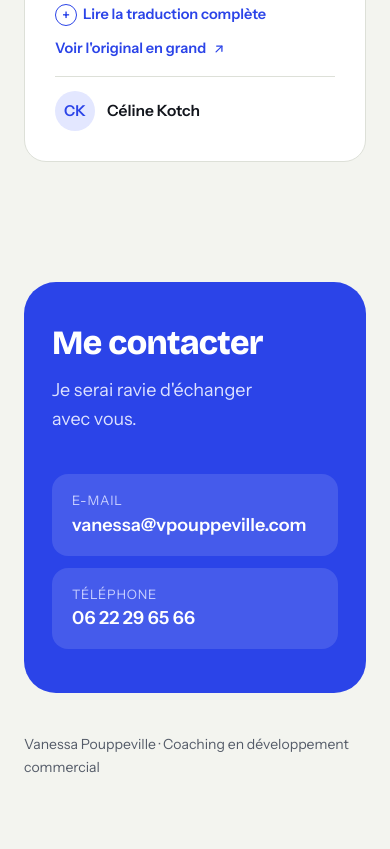
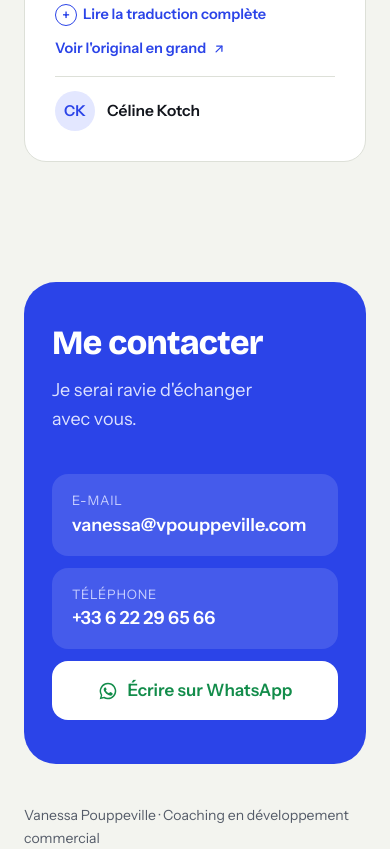
Before and after one commit to vpoupp/coaching, a plain HTML site: page index.html in a window 390 px wide. Shown: the part 8167-9016 px from the top of the page. Before the commit the page ends 8945 px from the top, so only its background shows below. Drawn offline with nearby package versions, Linux system fonts and the light colour scheme.

Commit message:
Bouton WhatsApp et téléphone au format international
Co-Authored-By: Claude Opus 5.5 <noreply@anthropic.com>
Claude-Session: https://claude.ai/code/session_01KfYesEgp6UJtL3ezKv5C5a

```diff
--- a/index.html
+++ b/index.html
@@ -168,6 +168,9 @@ details img{margin-top:14px;border:1px solid var(--line);border-radius:10px}
 .contact ul{list-style:none;margin:0;padding:0;display:flex;flex-direction:column;gap:12px}
 .contact li{background:rgba(255,255,255,.12);border-radius:16px;padding:16px 20px;display:flex;flex-direction:column}
 .contact li small{font-size:13px;color:#C9D0FF;letter-spacing:.06em;text-transform:uppercase}
+.contact li.wa{background:#FFFFFF;padding:0}
+.contact li.wa a{display:flex;align-items:center;justify-content:center;gap:10px;padding:16px 20px;color:#128C4A;font-size:17px}
+.contact li.wa a:hover{color:#0B6B37}
 .contact li a,.contact li span{color:#fff;font-weight:600;font-size:18px;text-decoration:none;word-break:break-word}
 @media (max-width:860px){.contact{grid-template-columns:1fr;padding:44px 28px}}
 footer{padding:36px 0 48px;color:var(--muted);font-size:14px}
@@ -357,7 +360,8 @@ footer{padding:36px 0 48px;color:var(--muted);font-size:14px}
         </div>
         <ul>
           <li><small>E-mail</small><a href="mailto:vanessa@vpouppeville.com">vanessa@vpouppeville.com</a></li>
-          <li><small>Téléphone</small><a href="tel:+33622296566">06 22 29 65 66</a></li>
+          <li><small>Téléphone</small><a href="tel:+33622296566">+33 6 22 29 65 66</a></li>
+          <li class="wa"><a href="https://wa.me/33622296566" target="_blank" rel="noopener"><svg width="20" height="20" viewBox="0 0 24 24" fill="currentColor" aria-hidden="true"><path d="M12 2a10 10 0 0 0-8.6 15.1L2 22l5-1.3A10 10 0 1 0 12 2zm0 18.2c-1.5 0-3-.4-4.3-1.2l-.3-.2-3 .8.8-2.9-.2-.3A8.2 8.2 0 1 1 12 20.2zm4.5-6.1c-.2-.1-1.5-.7-1.7-.8s-.4-.1-.6.1-.6.8-.8 1-.3.2-.5.1a6.7 6.7 0 0 1-3.3-2.9c-.3-.4.2-.4.7-1.3.1-.2 0-.3 0-.4l-.8-1.8c-.2-.5-.4-.4-.6-.4h-.5a1 1 0 0 0-.7.3 3 3 0 0 0-.9 2.2 5.2 5.2 0 0 0 1.1 2.7 11.8 11.8 0 0 0 4.5 4c1.7.7 2.3.8 3.2.7a2.7 2.7 0 0 0 1.8-1.3 2.2 2.2 0 0 0 .2-1.3c-.1-.1-.3-.2-.5-.3z"/></svg> Écrire sur WhatsApp</a></li>
         </ul>
       </div>
     </div>
```
